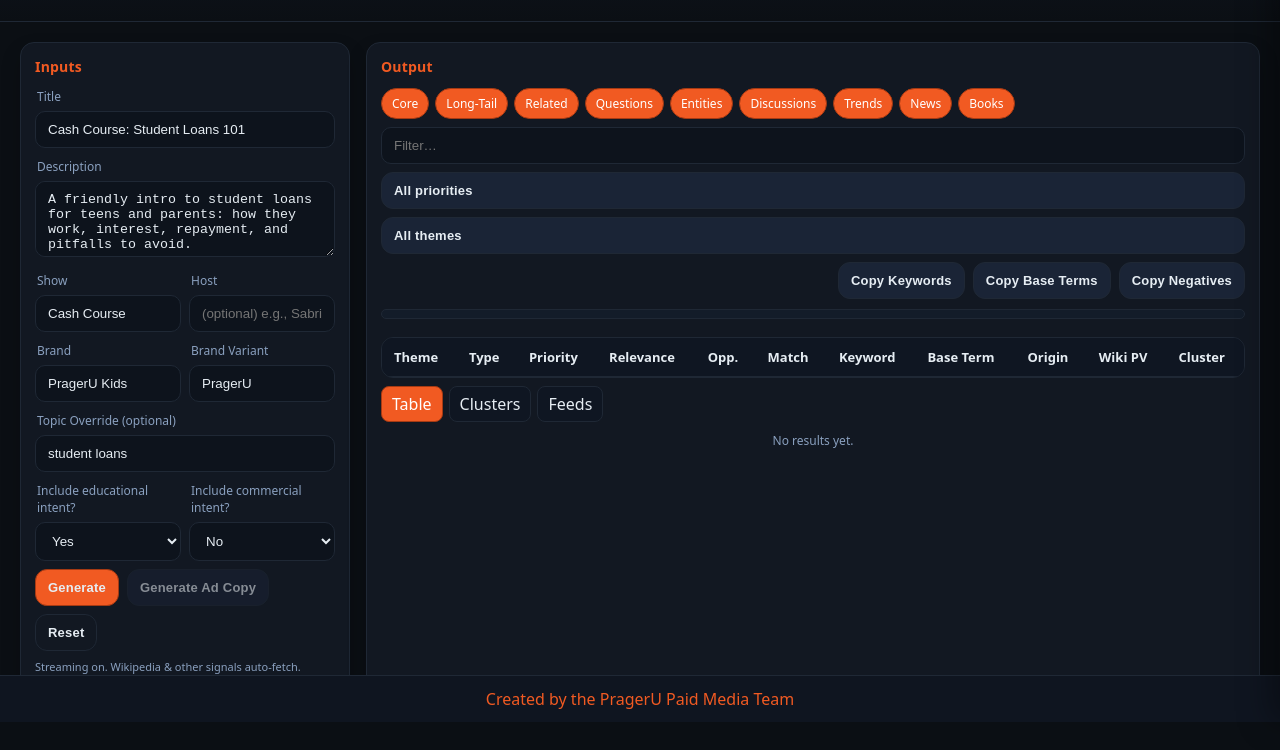
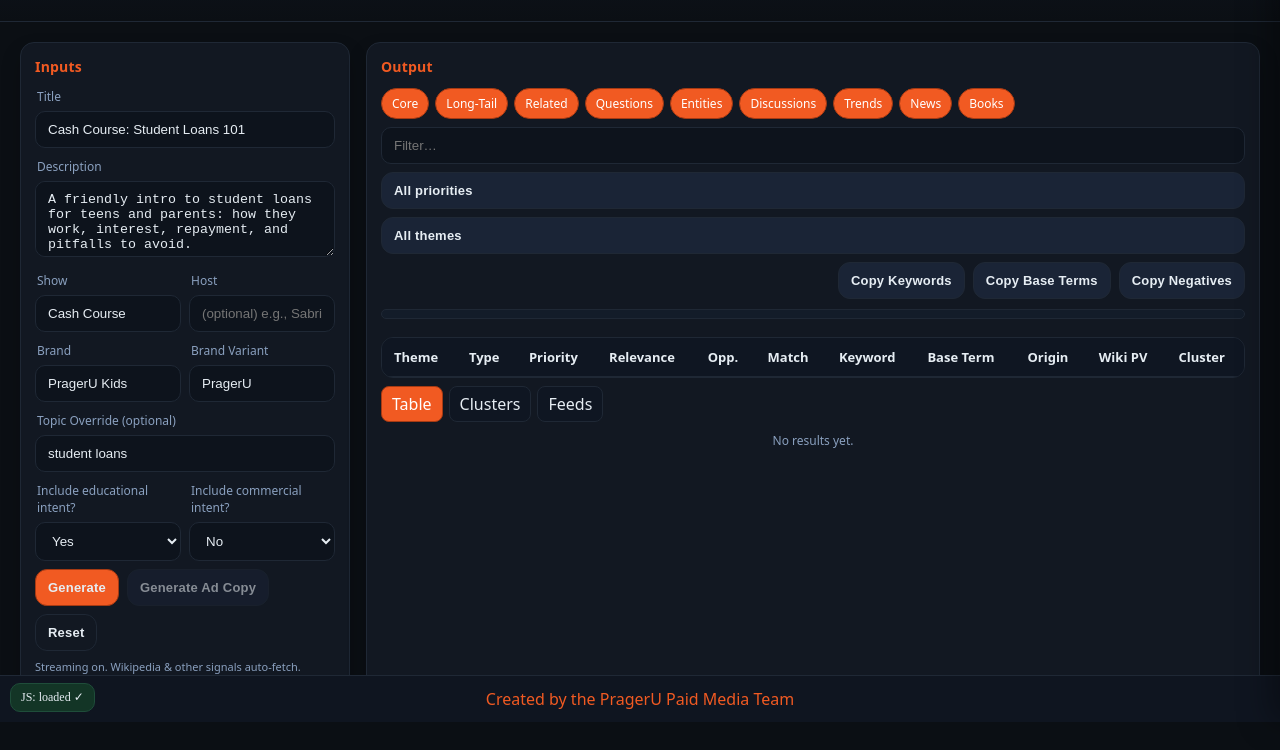
Before and after one commit to anthonyzPUF/SEO_builder, a plain HTML site: page index.html in a window 1280 px wide. Shown: the part 78-828 px from the top of the page. Drawn offline with Linux system fonts and the light colour scheme.

Commit message:
Update index.html

```diff
--- a/index.html
+++ b/index.html
@@ -110,4 +110,16 @@ document.getElementById('copyEditor').onclick=()=>{const {H,D}=collectAssets();c
 function openAdCopyForCluster(k){const bases=new Set(clusters[k]||[]);buildAdCopy(bases);document.getElementById('adSidebar').classList.add('open')}
 /* Defaults */
 document.getElementById("title").value="Cash Course: Student Loans 101";document.getElementById("description").value="A friendly intro to student loans for teens and parents: how they work, interest, repayment, and pitfalls to avoid.";document.getElementById("show").value="Cash Course";document.getElementById("brand").value="PragerU Kids";document.getElementById("brand_variant").value="PragerU";document.getElementById("topic_override").value="student loans";
-</script></body></html>
+</script><div id="hb" style="position:fixed;left:10px;bottom:10px;background:#152033;border:1px solid #1f2835;color:#e6edf3;padding:6px 10px;border-radius:10px;font:12px ui-sans-serif;z-index:9999">JS: loading…</div>
+<script>
+(function(){
+  const el = document.getElementById('hb');
+  function ok(t){ el.textContent=t; el.style.background='#133526'; el.style.borderColor='#1f4d3a'; }
+  function err(t){ el.textContent=t; el.style.background='#2a1218'; el.style.borderColor='#6b2130'; }
+  ok('JS: loaded ✓');
+  const g=document.getElementById('generate'); if(g){ g.addEventListener('click',()=>ok('Generate clicked ✓')); }
+  window.onerror=function(msg,src,lin,col){ err('Error: '+String(msg).slice(0,80)); };
+  window.addEventListener('unhandledrejection',e=>{ err('Promise error'); });
+})();
+</script>
+</body></html>
```
